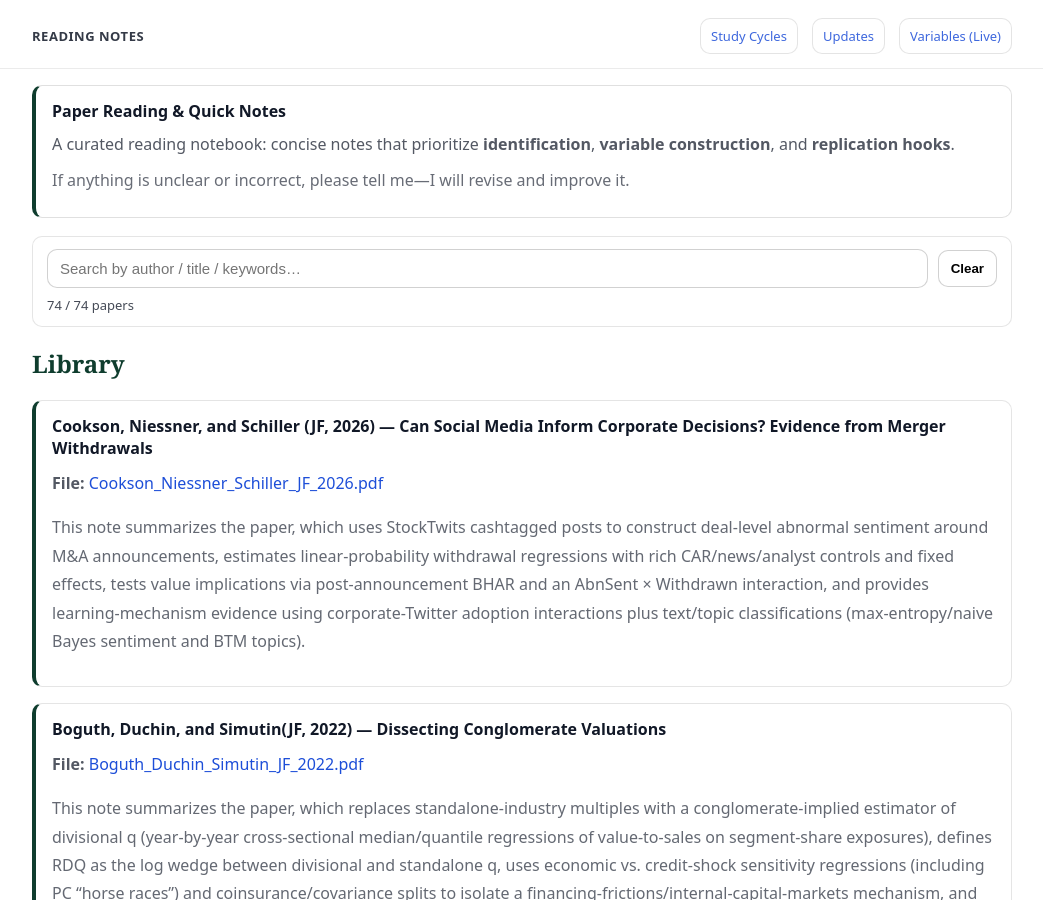
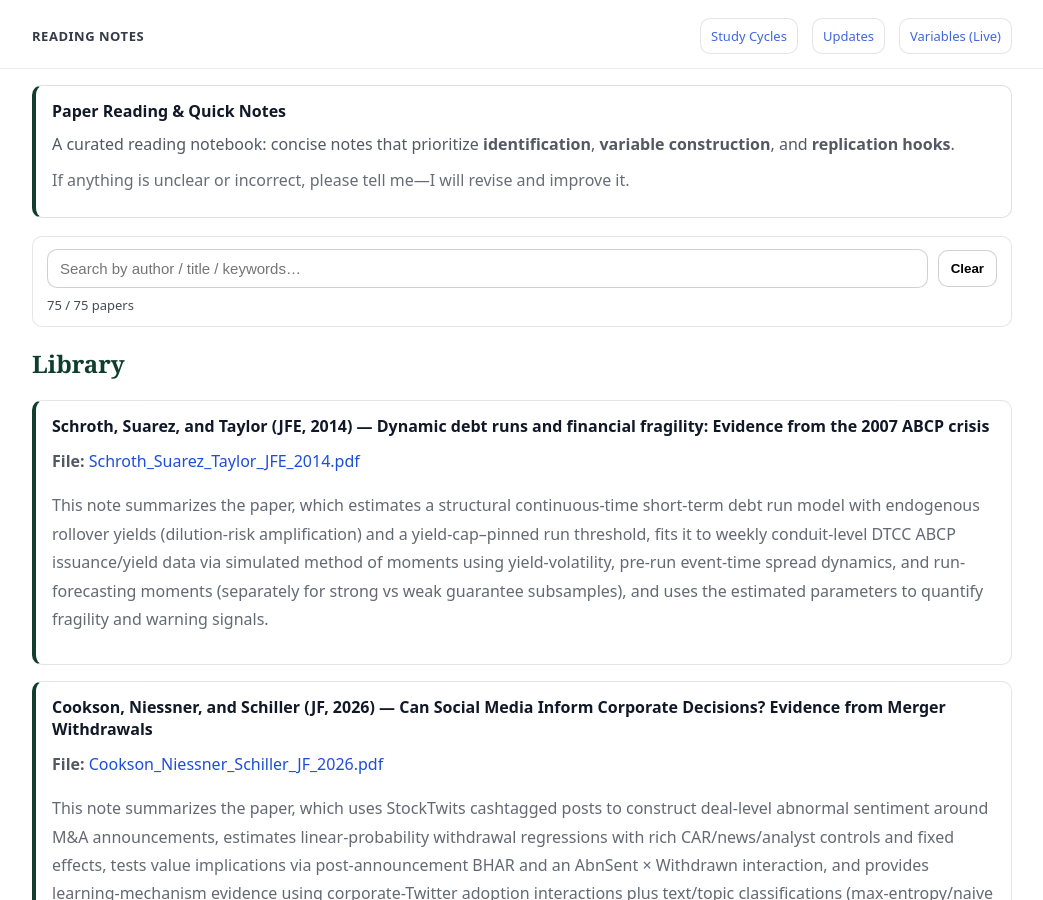
Before and after one commit to yaxinzn/study-archive, a Jekyll site: the page built from reading/index.md, in a window 1280 px wide and 900 px high. Shown: the whole window, without its empty margins (118-1161 px from the left). Built offline with Jekyll 4.4.1, drawn with Linux system fonts in a browser that asks for light colours.

Commit message:
Reading: add/update Schroth_Suarez_Taylor_JFE_2014.pdf

```diff
--- a/_data/reading.yml
+++ b/_data/reading.yml
@@ -1,3 +1,8 @@
+- title: "Schroth, Suarez, and Taylor (JFE, 2014) — Dynamic debt runs and financial fragility: Evidence from the 2007 ABCP crisis"
+  file: "Schroth_Suarez_Taylor_JFE_2014.pdf"
+  desc: "
+This note summarizes the paper, which estimates a structural continuous-time short-term debt run model with endogenous rollover yields (dilution-risk amplification) and a yield-cap–pinned run threshold, fits it to weekly conduit-level DTCC ABCP issuance/yield data via simulated method of moments using yield-volatility, pre-run event-time spread dynamics, and run-forecasting moments (separately for strong vs weak guarantee subsamples), and uses the estimated parameters to quantify fragility and warning signals."
+
 - title: "Cookson, Niessner, and Schiller (JF, 2026) — Can Social Media Inform Corporate Decisions? Evidence from Merger Withdrawals"
   file: "Cookson_Niessner_Schiller_JF_2026.pdf"
   desc: "
```
Also changed, not shown: 1 other file.
